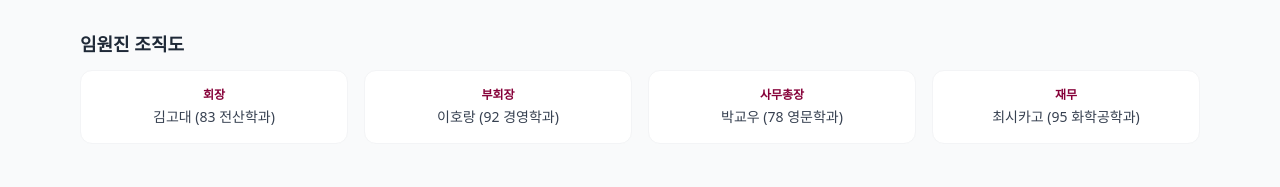
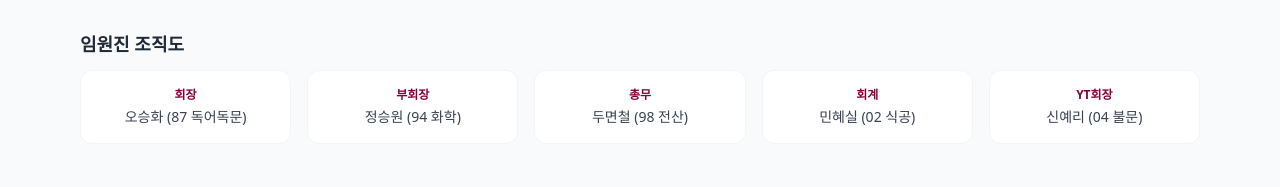
Before and after one commit to strum1302/KAEAAlumni, a React (Vite) app in the folder frontend/: page /about in a window 1280 px wide. Shown: the part 316-503 px from the top of the page. Built offline with nearby package versions, Linux system fonts and the light colour scheme; no server answers; the HTML template or start-up script is replaced by a standard one.

Commit message:
Update officers list with real names and titles

```diff
--- a/frontend/src/pages/AboutPage.tsx
+++ b/frontend/src/pages/AboutPage.tsx
@@ -3,10 +3,11 @@ import { articlesApi } from '../api'
 import type { ArticleList, PagedResult } from '../types'
 
 const officers = [
-  { role: '회장', name: '김고대 (83 전산학과)' },
-  { role: '부회장', name: '이호랑 (92 경영학과)' },
-  { role: '사무총장', name: '박교우 (78 영문학과)' },
-  { role: '재무', name: '최시카고 (95 화학공학과)' },
+  { role: '회장', name: '오승화 (87 독어독문)' },
+  { role: '부회장', name: '정승원 (94 화학)' },
+  { role: '총무', name: '두면철 (98 전산)' },
+  { role: '회계', name: '민혜실 (02 식공)' },
+  { role: 'YT회장', name: '신예리 (04 불문)' },
 ]
 
 export default function AboutPage() {
@@ -32,7 +33,7 @@ export default function AboutPage() {
 
       <section>
         <h2 className="text-lg font-bold text-gray-800 mb-3">임원진 조직도</h2>
-        <div className="grid grid-cols-2 md:grid-cols-4 gap-4">
+        <div className="grid grid-cols-2 sm:grid-cols-3 md:grid-cols-5 gap-4">
           {officers.map((o) => (
             <div key={o.role} className="bg-white border border-gray-100 rounded-xl p-4 text-center">
               <p className="text-xs text-crimson font-semibold mb-1">{o.role}</p>
```
